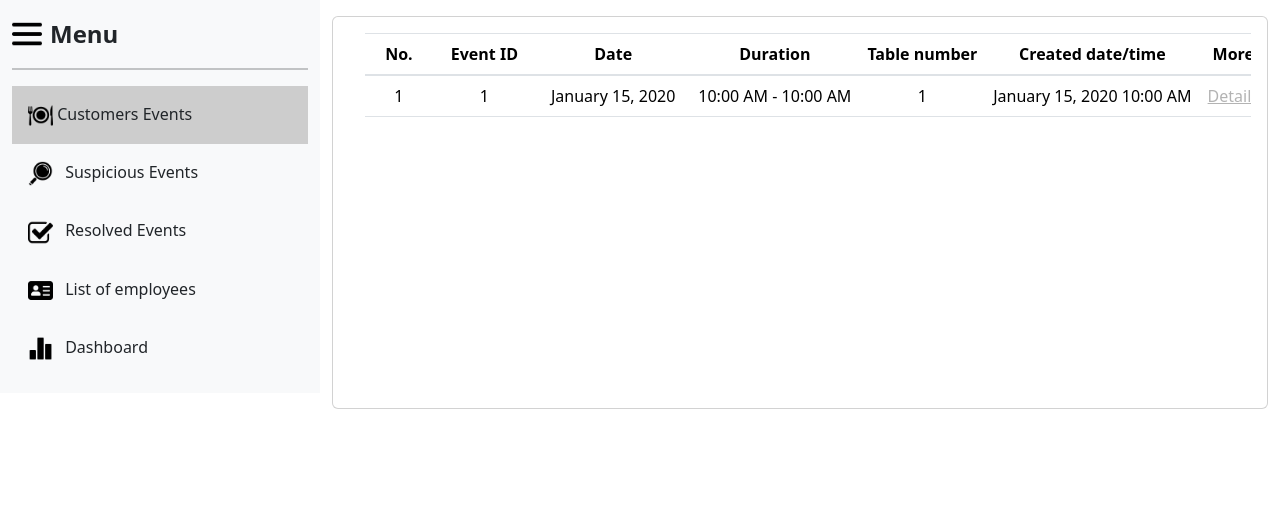
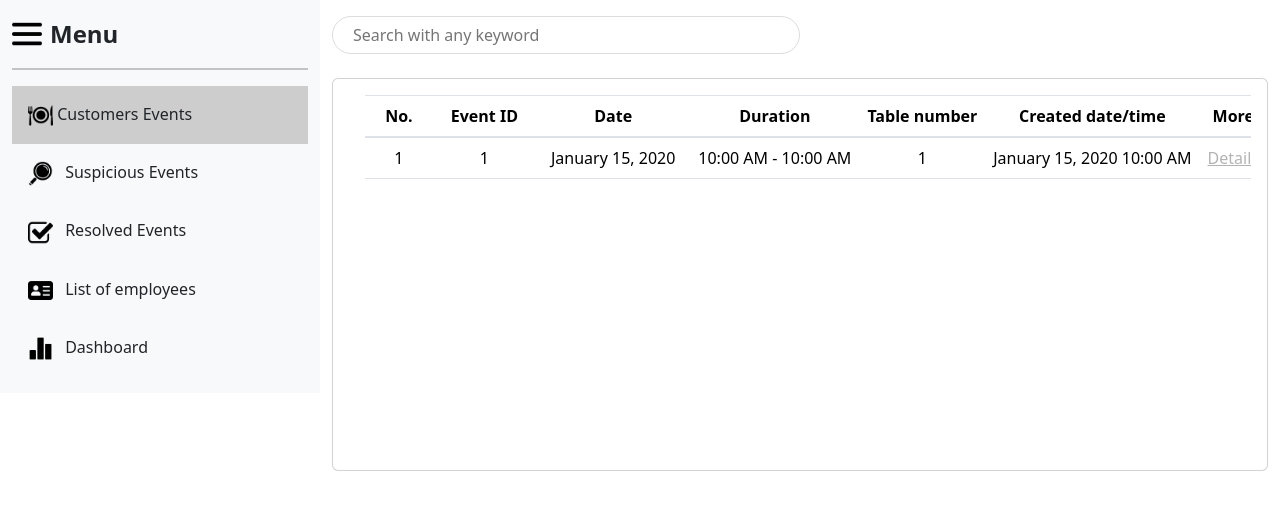
Before and after one commit to sukrit2556/RestaurantCV, a Django app: page /menu/CustTable/ in a window 1280 px wide. Shown: the part 88-598 px from the top of the page. Run offline with Django 5.2, Linux system fonts and the light colour scheme; tables that the repository leaves empty hold one stand-in row (values such as "Sample post"); some libraries are stand-ins or nearby versions.

Commit message:
commit of 10:26 by sukrit2556 fix bug

```diff
--- a/myapp/templates/CustEvent-table.html
+++ b/myapp/templates/CustEvent-table.html
@@ -12,13 +12,30 @@
   <script src="https://cdn.jsdelivr.net/npm/bootstrap@5.1.3/dist/js/bootstrap.bundle.min.js"
     integrity="sha384-ka7Sk0Gln4gmtz2MlQnikT1wXgYsOg+OMhuP+IlRH9sENBO0LRn5q+8nbTov4+1p"
     crossorigin="anonymous"></script>
-  <script src="https://code.jquery.com/jquery-3.6.0.min.js"></script>
-  <script src="https://stackpath.bootstrapcdn.com/bootstrap/4.5.2/js/bootstrap.min.js"></script>
-  <script>
-    $(document).ready(function () {
-      $('#myCollapsible').collapse('toggle');
-    });
-  </script>
+  <style>
+    * {
+      box-sizing: border-box;
+    }
+
+    #myInput {
+      width: 50%;
+      font-size: 16px;
+      border: 1px solid #ddd;
+      padding-left: 20px;
+    }
+
+    #myTable {
+      width: 100%;
+    }
+
+    #myTable th,
+    #myTable td {}
+
+    #myTable tr {}
+
+    #myTable tr.header,
+    #myTable tr:hover {}
+  </style>
   <!--style-->
   <link rel="stylesheet" href="{% static 'css/style.css' %}">
   <link rel="stylesheet" href="https://maxcdn.bootstrapcdn.com/bootstrap/4.4.1/css/bootstrap.min.css">
@@ -154,10 +171,12 @@
         </div>
       </div>
       <div class="col-md-9 full-height">
+        <input type="text" class="mt-3 mb-2" style="border-radius: 50px; height: 38px;" id="myInput"
+          onkeyup="myFunction()" placeholder="Search with any keyword">
         <div class="card align-items-center mt-3" style="width: 100%; height: 100%;">
           <div class="card-body text-center" style="height: 100%; width:100%;">
             <div style="max-height: 100%; overflow-y: auto;">
-              <table class="table table-hover text-nowrap mx-3 text-center" style="width: 100%;">
+              <table class="table table-hover text-nowrap mx-3 text-center" style="width: 100%;" id="myTable">
                 <thead>
                   <tr>
                     <th scope="col" style="width: 30%">No.</th>
@@ -201,6 +220,31 @@
         </div>
       </div>
     </div>
+    <script>
+      function myFunction() {
+        var input, filter, table, tr, td, i, j, txtValue;
+        input = document.getElementById("myInput");
+        filter = input.value.toUpperCase();
+        table = document.getElementById("myTable");
+        tr = table.getElementsByTagName("tr");
+        for (i = 0; i < tr.length; i++) {
+          // Loop through all columns except the last one (Action/Resolve column)
+          for (j = 0; j < tr[i].getElementsByTagName("td").length - 1; j++) {
+            td = tr[i].getElementsByTagName("td")[j];
+            if (td) {
+              txtValue = td.textContent || td.innerText;
+              // If any column contains the search query, display the row; otherwise, hide it
+              if (txtValue.toUpperCase().indexOf(filter) > -1) {
+                tr[i].style.display = "";
+                break; // Break the loop if any column matches
+              } else {
+                tr[i].style.display = "none";
+              }
+            }
+          }
+        }
+      }
+    </script>
 
 </body>
 
--- a/myapp/templates/ResEvent-table.html
+++ b/myapp/templates/ResEvent-table.html
@@ -173,7 +173,7 @@
     </div>
     <div class="col-md-9">
       <input type="text" class="mt-3 mb-2" style="border-radius: 50px; height: 38px;" id="myInput"
-        onkeyup="myFunction()" placeholder="Search">
+        onkeyup="myFunction()" placeholder="Search with any keyword">
 
       <div class="card align-items-center" style="width: 920px; height: 400px;">
         <div class="card-body text-center">
```
